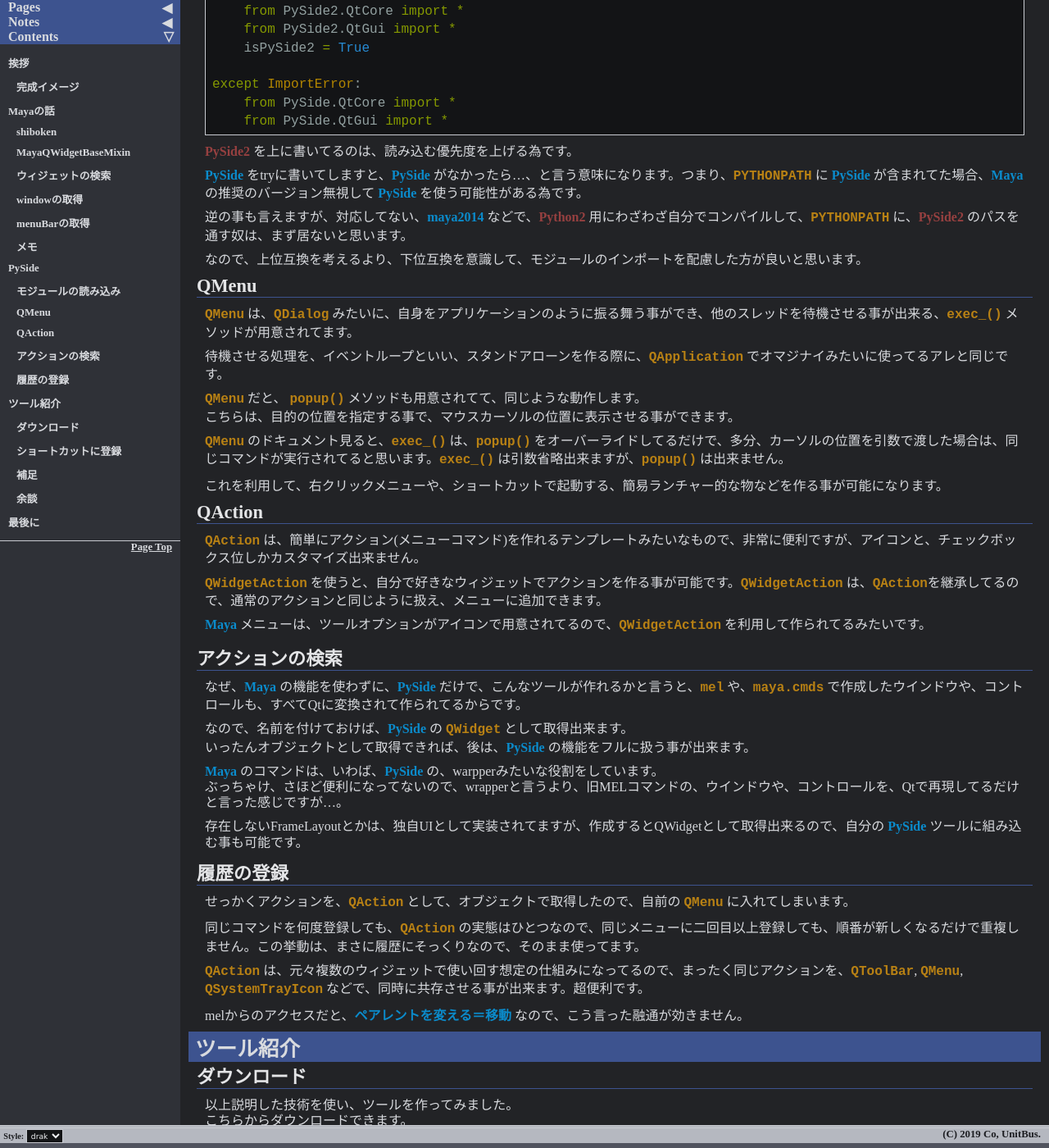
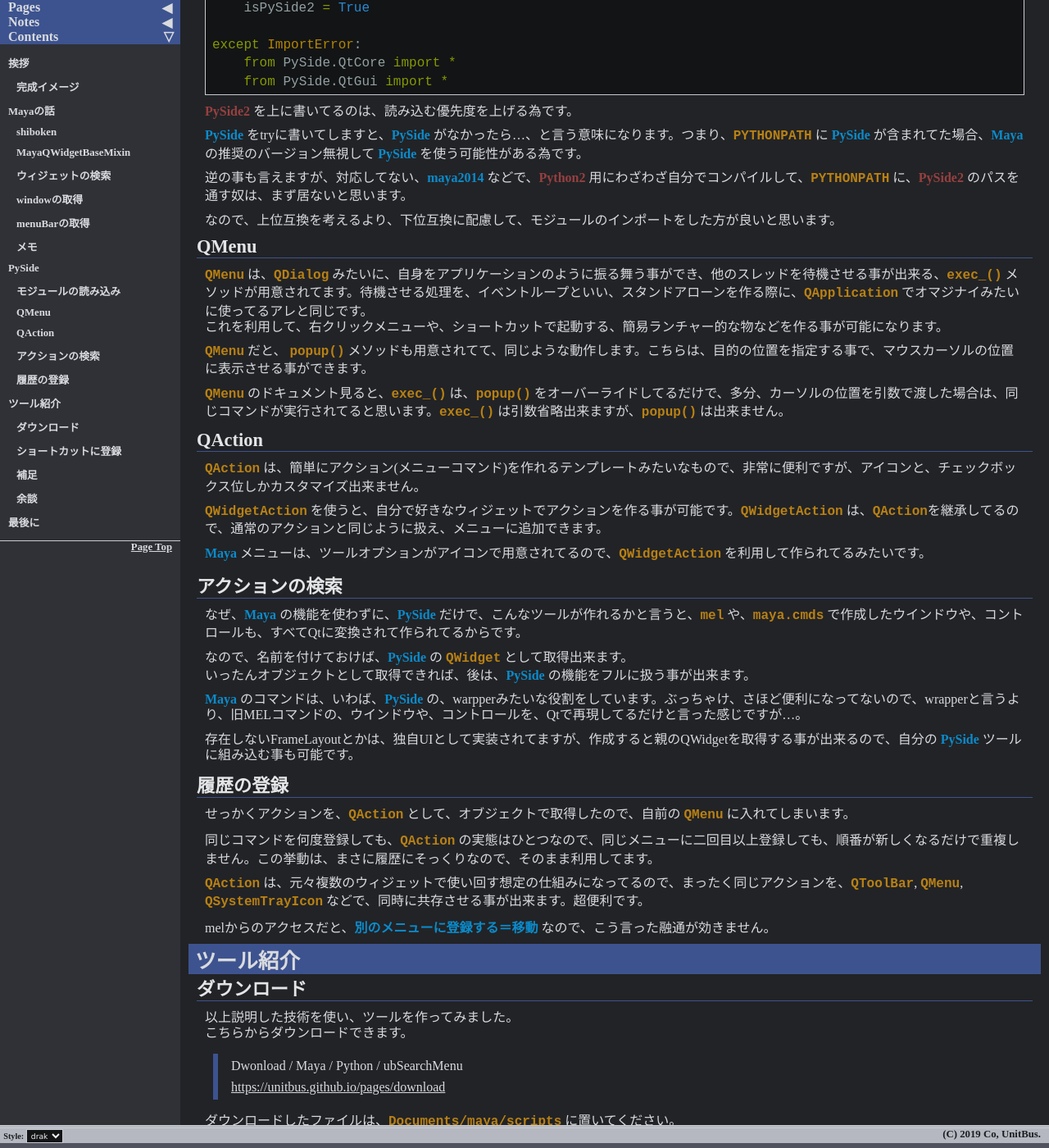
Before and after one commit to unitbus/unitbus.github.io, a Jekyll site: the page built from pages/docs/ubSearchMenu_making.md, in a window 1280 px wide and 1400 px high, scrolled down 3635 px. Shown: the whole window at 82% size. Built offline with Jekyll 4.4.1, drawn with Linux system fonts in a browser that asks for light colours; some of the changed text lies outside the part shown.

Commit message:
Update ubSearchMenu_making.md

```diff
--- a/pages/docs/ubSearchMenu_making.md
+++ b/pages/docs/ubSearchMenu_making.md
@@ -51,8 +48,7 @@ DCC独自のウィジェットにアクセスしたり、取得したい時な
 
 **MayaQWidgetBaseMixin** は、*Maya* 側が用意してる *PySide* 用のクラスです。便利なクラスですが、ペアレント先を取得する為だけに、バージョンで仕様がコロコロ変わる *Maya* のモジュールを読みたくはありません。
 
-都度、DCCを起動してのデバッグも大変ですし、自分は、ウィジェット作成中は、
-なるべく *Maya* のモジュールは読まず、スタンドアローンで動くようにしています。
+都度、DCCを起動してのデバッグも大変ですし、自分は、ウィジェット作成中は、なるべく *Maya* のモジュールは読まず、スタンドアローンで動くようにしています。
 
 ## ウィジェットの検索
 
@@ -146,20 +140,16 @@ except ImportError:
 
 逆の事も言えますが、対応してない、*maya2014* などで、**Python2** 用にわざわざ自分でコンパイルして、`PYTHONPATH` に、**PySide2** のパスを通す奴は、まず居ないと思います。
 
-なので、上位互換を考えるより、下位互換を意識して、モジュールのインポートを配慮した方が良いと思います。
+なので、上位互換を考えるより、下位互換に配慮して、モジュールのインポートをした方が良いと思います。
 
 ## QMenu
 
-`QMenu` は、`QDialog` みたいに、自身をアプリケーションのように振る舞う事ができ、他のスレッドを待機させる事が出来る、`exec_()` メソッドが用意されてます。
+`QMenu` は、`QDialog` みたいに、自身をアプリケーションのように振る舞う事ができ、他のスレッドを待機させる事が出来る、`exec_()` メソッドが用意されてます。待機させる処理を、イベントループといい、スタンドアローンを作る際に、`QApplication` でオマジナイみたいに使ってるアレと同じです。
+これを利用して、右クリックメニューや、ショートカットで起動する、簡易ランチャー的な物などを作る事が可能になります。
 
-待機させる処理を、イベントループといい、スタンドアローンを作る際に、`QApplication` でオマジナイみたいに使ってるアレと同じです。
-
-`QMenu` だと、 `popup()` メソッドも用意されてて、同じような動作します。
-こちらは、目的の位置を指定する事で、マウスカーソルの位置に表示させる事ができます。
+`QMenu` だと、 `popup()` メソッドも用意されてて、同じような動作します。こちらは、目的の位置を指定する事で、マウスカーソルの位置に表示させる事ができます。
 
 `QMenu` のドキュメント見ると、`exec_()` は、`popup()` をオーバーライドしてるだけで、多分、カーソルの位置を引数で渡した場合は、同じコマンドが実行されてると思います。`exec_()` は引数省略出来ますが、`popup()` は出来ません。
-
-これを利用して、右クリックメニューや、ショートカットで起動する、簡易ランチャー的な物などを作る事が可能になります。
 
 ## QAction
 
@@ -176,20 +166,19 @@ except ImportError:
 なので、名前を付けておけば、*PySide* の `QWidget` として取得出来ます。
 いったんオブジェクトとして取得できれば、後は、*PySide* の機能をフルに扱う事が出来ます。
 
-*Maya* のコマンドは、いわば、*PySide* の、warpperみたいな役割をしています。
-ぶっちゃけ、さほど便利になってないので、wrapperと言うより、旧MELコマンドの、ウインドウや、コントロールを、Qtで再現してるだけと言った感じですが…。
+*Maya* のコマンドは、いわば、*PySide* の、warpperみたいな役割をしています。ぶっちゃけ、さほど便利になってないので、wrapperと言うより、旧MELコマンドの、ウインドウや、コントロールを、Qtで再現してるだけと言った感じですが…。
 
-存在しないFrameLayoutとかは、独自UIとして実装されてますが、作成するとQWidgetとして取得出来るので、自分の *PySide* ツールに組み込む事も可能です。
+存在しないFrameLayoutとかは、独自UIとして実装されてますが、作成すると親のQWidgetを取得する事が出来るので、自分の *PySide* ツールに組み込む事も可能です。
 
 ## 履歴の登録
 
 せっかくアクションを、`QAction` として、オブジェクトで取得したので、自前の `QMenu` に入れてしまいます。
 
-同じコマンドを何度登録しても、`QAction` の実態はひとつなので、同じメニューに二回目以上登録しても、順番が新しくなるだけで重複しません。この挙動は、まさに履歴にそっくりなので、そのまま使ってます。
+同じコマンドを何度登録しても、`QAction` の実態はひとつなので、同じメニューに二回目以上登録しても、順番が新しくなるだけで重複しません。この挙動は、まさに履歴にそっくりなので、そのまま利用してます。
 
 `QAction` は、元々複数のウィジェットで使い回す想定の仕組みになってるので、まったく同じアクションを、`QToolBar`, `QMenu`, `QSystemTrayIcon` などで、同時に共存させる事が出来ます。超便利です。
 
-melからのアクセスだと、*ペアレントを変える＝移動* なので、こう言った融通が効きません。
+melからのアクセスだと、*別のメニューに登録する＝移動* なので、こう言った融通が効きません。
 
 # ツール紹介
 
```
Also changed, not shown: other parts of pages/docs/ubSearchMenu_making.md (+4 -9 lines).
